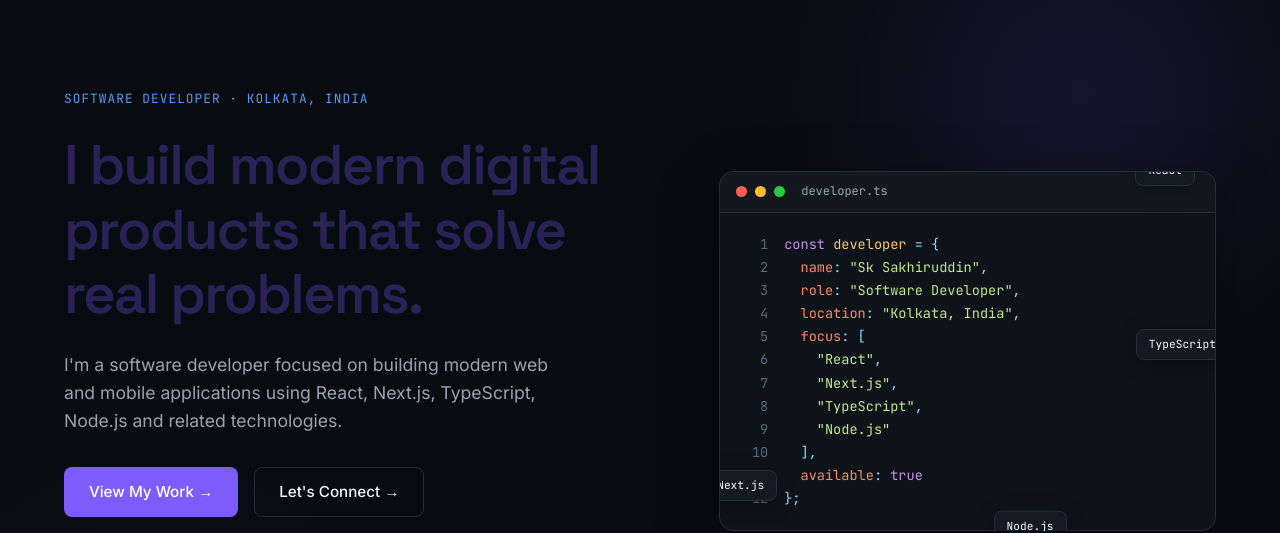
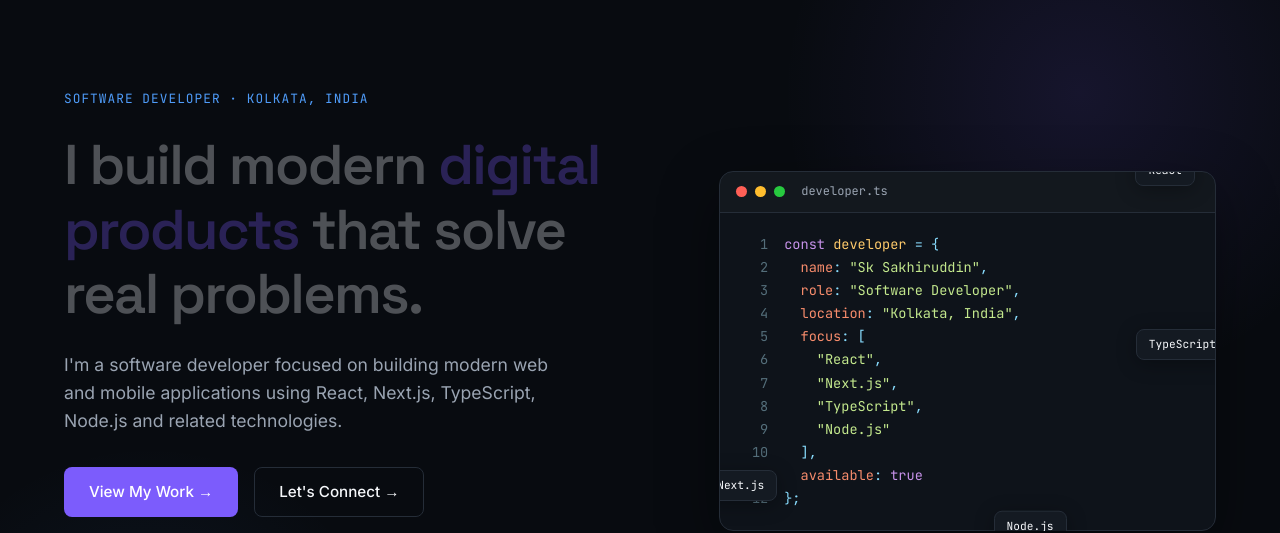
Before and after one commit to Luisaguila1967/luisaguila1967.github.io, a plain HTML site: page index.html in a window 1280 px wide. Shown: the part 72-605 px from the top of the page. Drawn offline with Linux system fonts and the light colour scheme.

Commit message:
Fix: keep 4th/5th words accent colored on complete

```diff
--- a/index.html
+++ b/index.html
@@ -362,7 +362,6 @@
     }
 
     .typed-text.typed-complete {
-      color: var(--accent-primary);
       animation: textBlink 1s step-end infinite;
     }
 
```
